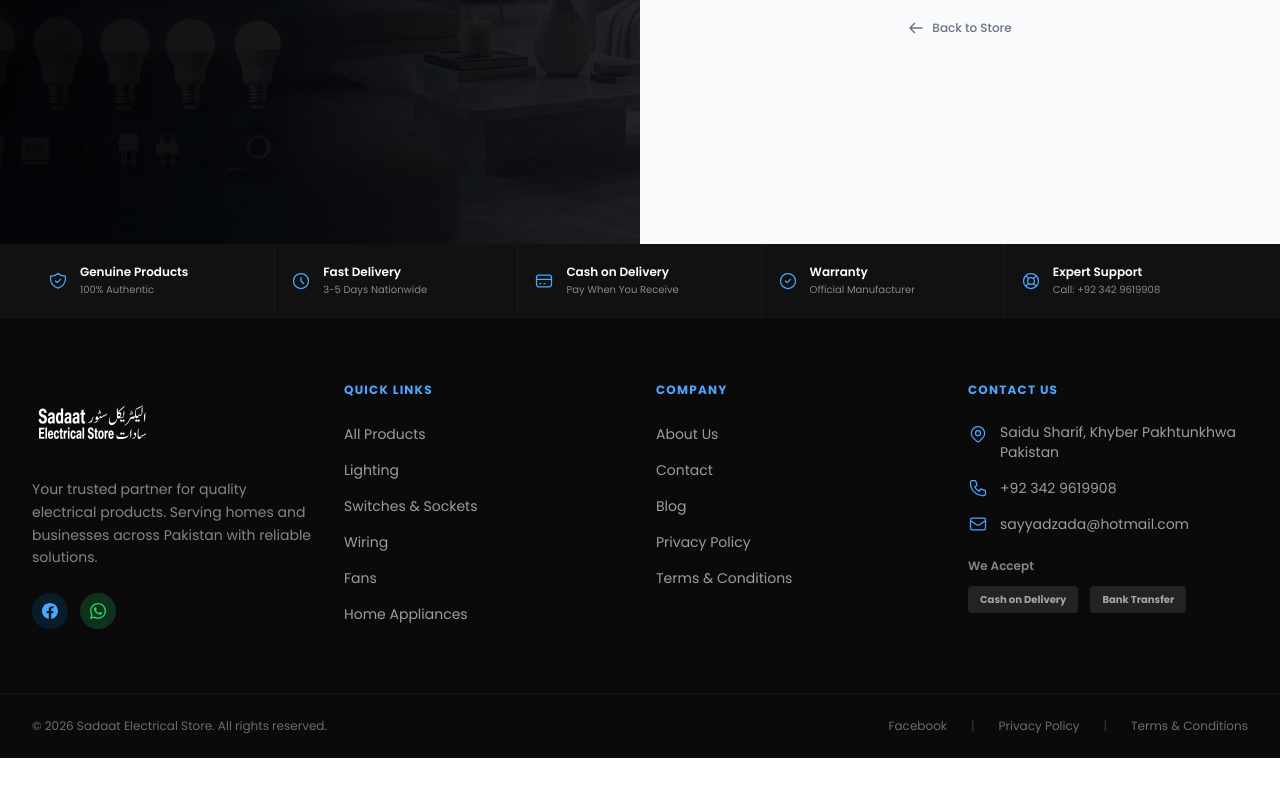
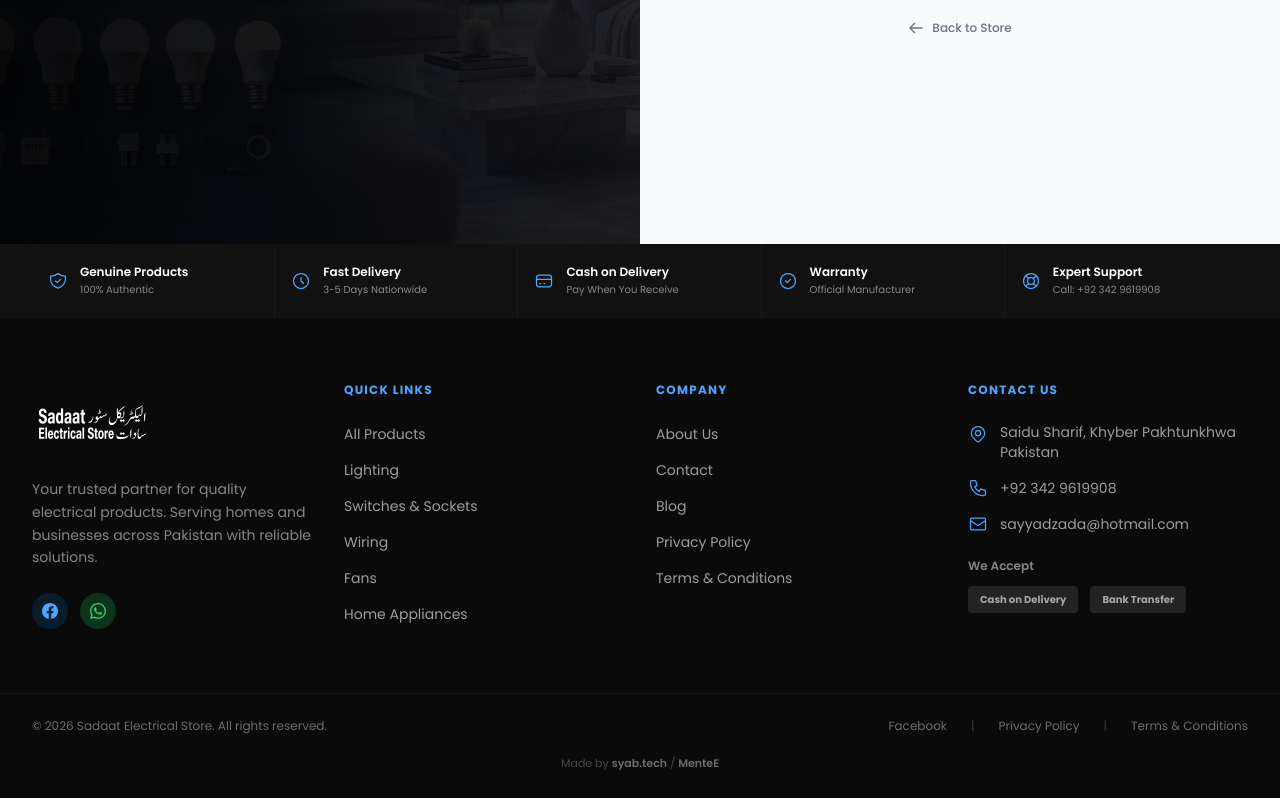
Before and after one commit to SyabAhmad/Sadaat-Electrical-Store, a React (Vite) app: page /admin/login in a window 1280 px wide. Shown: the part 759-1557 px from the top of the page. Before the commit the page ends 1517 px from the top, so only its background shows below. Built offline with nearby package versions, Linux system fonts and the light colour scheme; no server answers.

Commit message:
Add footer credit: Made by syab.tech/MenteE

```diff
--- a/src/components/Footer.jsx
+++ b/src/components/Footer.jsx
@@ -176,6 +176,11 @@ export default function Footer() {
               </Link>
             </div>
           </div>
+          <div className="text-center mt-4">
+            <a href="https://syab.tech" target="_blank" rel="noopener noreferrer" className="text-[11px] transition-colors hover:text-[#4da6ff]" style={{color: 'rgba(255,255,255,0.25)'}}>
+              Made by <span className="font-semibold" style={{color: 'rgba(255,255,255,0.4)'}}>syab.tech</span> / <span className="font-semibold" style={{color: 'rgba(255,255,255,0.4)'}}>MenteE</span>
+            </a>
+          </div>
         </div>
       </div>
     </footer>
```
